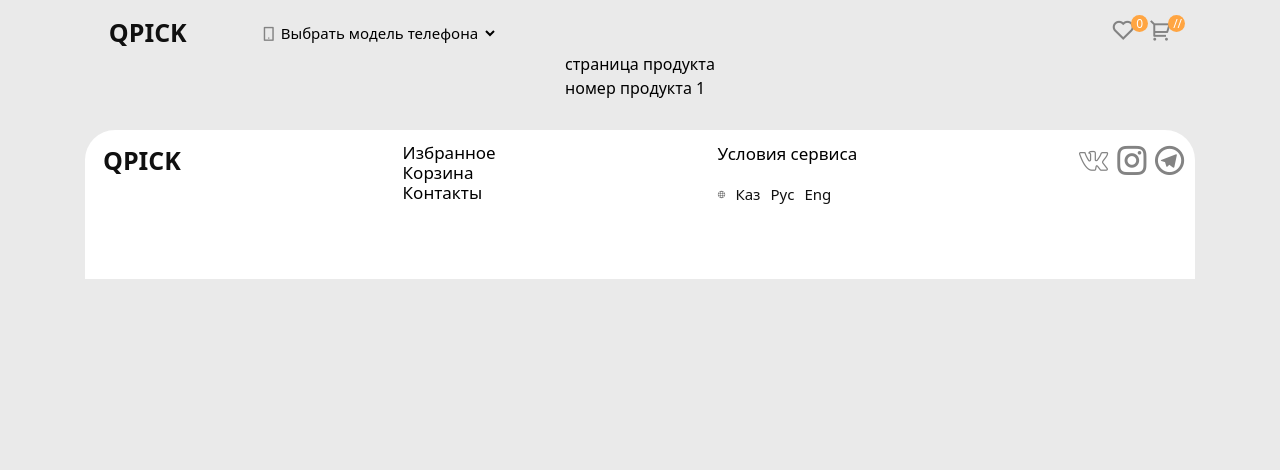
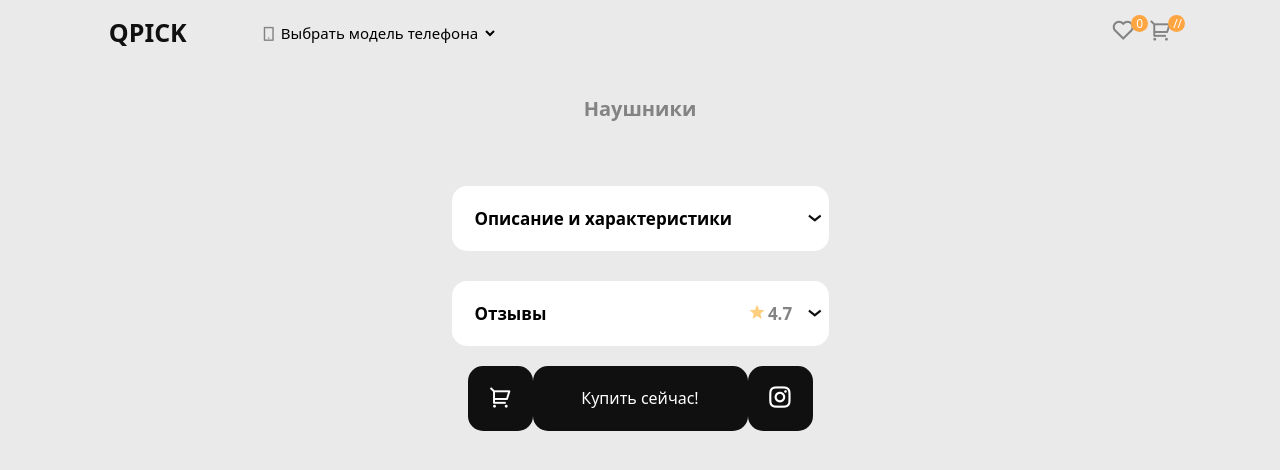
Before and after one commit to ProstoChelll/online-store, a Vue app: page /catalog/1 in a window 1280 px wide. Shown: the top 470 px of the page. Built offline with nearby package versions, Linux system fonts and the light colour scheme.

Commit message:
add product pages (beta)

```diff
--- a/src/components/CardProduct/CardProduct.vue
+++ b/src/components/CardProduct/CardProduct.vue
@@ -1,5 +1,6 @@
 <script setup lang="ts">
 interface Props {
+    item:any
     img: string,
     isFavorive: boolean,
     id: string,
@@ -25,11 +26,13 @@ const emit = defineEmits(["click"])
     'icon-heart':true,
   }
    ]" />
+   <router-link :to="`/catalog/:${item.id}`">
     <img class="ProductImage" :src="props.img" />
+  </router-link>
     <div class="ProductCardPositionTxt">
       <div>
         <p class="ProductCardText mt-[10px]">{{ props.name }}</p>
-        <p class="ProductCardText text-[#838383]"> <span class="icon-star text-[#FFCE7F] "></span>{{ props.rating }}</p>
+        <p v-if="props.rating !== 0" class="ProductCardText text-[#838383]"> <span class="icon-star text-[#FFCE7F] "></span>{{ props.rating }}</p>
       </div>
       <div>
         <p class="ProductCardText text-[#FFCE7F]">{{ props.cost }} &#8376</p>
@@ -40,7 +43,7 @@ const emit = defineEmits(["click"])
 </template>
 <style module scoped>
 .card{
-  @apply w-[70px] h-[100px] bg-white rounded-[15px] flex flex-col items-center justify-end md:w-[350px] md:h-[400px] lg:w-[235px] lg:h-[300px] relative hover:scale-[1.1] hover:shadow-[0px_0px_20px_0px_rgba(0,0,0,0.5)];
+  @apply w-[70px] h-[100px] bg-white rounded-[15px] flex flex-col items-center justify-end md:w-[350px] md:h-[400px] lg:w-[235px] lg:h-[300px] relative hover:scale-[1.1] hover:shadow-[0px_0px_20px_0px_rgba(0,0,0,0.5)] hover:cursor-pointer;
 
 }
 .heart_icon{
--- a/src/components/index.ts
+++ b/src/components/index.ts
@@ -6,3 +6,5 @@ export { default as ChoosePhone } from "./headerBlock/choosePhone.vue";
 export { default as FavoritesAndBag } from "./headerBlock/favoritesAndBag.vue";
 export { default as emptyBag } from "./emptyBagBlock/emptyBag.vue";
 export { default as saveNotice } from "./saveNotice/saveNotice.vue";
+export { default as productDescription } from "./productPage/productDescription.vue";
+export { default as productReviews } from "./productPage/productReviews.vue";
--- /dev/null
+++ b/src/components/productPage/productDescription.vue
@@ -0,0 +1,10 @@
+<script setup lang="ts"></script>
+
+<template>
+  <div class="flex items-center justify-between mt-[30px] w-[377px] h-[65px] bg-white rounded-[15px]">
+    <p class="pl-[23px] text-[17px] leading-[21px] font-semibold">Описание и характеристики</p>
+    <p class="-rotate-90 pb-[25px] text-[30px] text-[#101010]">&lsaquo;</p>
+  </div>
+</template>
+
+<style scoped></style>
--- /dev/null
+++ b/src/components/productPage/productReviews.vue
@@ -0,0 +1,14 @@
+<script setup lang="ts"></script>
+
+<template>
+  <div class="flex items-center justify-between mt-[30px] w-[377px] h-[65px] bg-white rounded-[15px]">
+    <p class="pl-[23px] text-[17px] leading-[21px] font-semibold">Отзывы</p>
+    <div class="flex items-center">
+      <p class="icon-star pr-[3px] text-[#FFCE7F]"></p>
+      <p class="pr-[27px] font-semibold text-[17px] leading-[21px] text-[#838383]">4.7</p>
+      <p class="-rotate-90 pb-[25px] text-[30px] text-[#101010]">&lsaquo;</p>
+    </div>
+  </div>
+</template>
+
+<style scoped></style>
--- a/src/layouts/index.ts
+++ b/src/layouts/index.ts
@@ -1,3 +1,4 @@
 export { default as Header } from "./page-header.vue";
 export { default as PageTemplate } from "./page-template.vue";
 export { default as Footer } from "./page-footer.vue";
+export { default as MobileFooter } from "./page-modileFooter.vue";
--- /dev/null
+++ b/src/layouts/page-modileFooter.vue
@@ -0,0 +1,19 @@
+<script setup lang="ts"></script>
+
+<template>
+  <slot>
+    <div class="flex justify-between mt-[20px]">
+      <div class="flex items-center justify-center w-[65px] h-[65px] bg-[#101010] rounded-[15px]">
+        <p class="icon-basket text-white text-[22px]"></p>
+      </div>
+      <div class="flex items-center justify-center w-[215px] h-[65px] bg-[#101010] rounded-[15px]">
+        <p class="text-white">Купить сейчас!</p>
+      </div>
+      <div class="flex items-center justify-center w-[65px] h-[65px] bg-[#101010] rounded-[15px]">
+        <p class="icon-Instagram text-white text-[22px]"></p>
+      </div>
+    </div>
+  </slot>
+</template>
+
+<style scoped></style>
--- a/src/pages/FavoritesPage.vue
+++ b/src/pages/FavoritesPage.vue
@@ -31,6 +31,7 @@ function favoriteHandler(id: string, data: any) {
       <CardList v-if="headphonesList.length > 0" title="Наушники">
         <template v-for="item in headphonesList">
           <CardProduct
+            :item="item"
             :img="item.img"
             :name="item.name"
             :rating="item.rating"
@@ -45,6 +46,7 @@ function favoriteHandler(id: string, data: any) {
       <CardList v-if="wirelessHeadphonesList.length > 0" title="Беспроводные наушники ">
         <template v-for="item in wirelessHeadphonesList">
           <CardProduct
+            :item="item"
             :img="item.img"
             :name="item.name"
             :rating="item.rating"
--- a/src/pages/MainPage.vue
+++ b/src/pages/MainPage.vue
@@ -51,7 +51,9 @@ console.log(saveToogle);
       </CardList>
       <CardList title="Наушники">
         <template v-for="item in headphonesList">
+          <router-link :to="`/catalog/:${item.id}`">
             <CardProduct
+              :item="item"
               :img="item.img"
               :name="item.name"
               :rating="item.rating"
@@ -61,11 +63,14 @@ console.log(saveToogle);
               :isFavorive="item.isFavorive"
               @click="favoriteHandler(item.id, headphonesList), tooggleSave()"
             />
+          </router-link>
         </template>
       </CardList>
+
       <CardList title="Беспроводные наушники ">
         <template v-for="item in wirelessHeadphonesList">
           <CardProduct
+            :item="item"
             :img="item.img"
             :name="item.name"
             :rating="item.rating"
--- a/src/pages/ProductPage.vue
+++ b/src/pages/ProductPage.vue
@@ -1,24 +1,57 @@
 <script setup lang="ts">
-import { PageTemplate } from "../layouts";
+import { PageTemplate, MobileFooter } from "../layouts";
+import { CardProduct, CardList, productDescription, productReviews } from "../components";
+import { useRoute } from "vue-router";
+import { useHeadphones } from "../store/headphonesData";
+// import { useWirelessHeadphones } from "../store/wirelesseHeadphonesData";
+const route = useRoute();
+const headphones = useHeadphones();
+const headphonesList = headphones.headphonesData;
 
-import { onMounted } from "vue";
-import { useRoute } from "vue-router";
-const route = useRoute();
-
-onMounted(() => {
-  console.log("Product mounted!");
-});
+// const wirelessHeadphones = useWirelessHeadphones();
+// const wirelessHeadphonesList = wirelessHeadphones.wirelessHeadphonesList;
 </script>
 <template>
   <PageTemplate>
     <template #header><span></span></template>
-    <template #body
-      ><div>
-        <h1>страница продукта</h1>
-        <p>номер продукта {{ route.params.id }}</p>
-      </div></template
-    >
-    <template #footer></template>
+    <template #body>
+      <CardList title="Наушники">
+        <template v-for="item in headphonesList">
+          <CardProduct
+            v-if="item.id == route.params.id.slice(1)"
+            :item="item"
+            :img="item.img"
+            :name="item.name"
+            :rating="0"
+            :cost="item.cost"
+            :oldCost="item.oldCost"
+            :id="item.id"
+            :isFavorive="item.isFavorive"
+          >
+          </CardProduct>
+        </template>
+      </CardList>
+      <!-- <CardList title="Беспроводные наушники">
+        <template v-for="item in headphonesList">
+          <CardProduct
+            v-if="item.id == route.params.id.slice(1)"
+            :item="item"
+            :img="item.img"
+            :name="item.name"
+            :rating="0"
+            :cost="item.cost"
+            :oldCost="item.oldCost"
+            :id="item.id"
+            :isFavorive="item.isFavorive"
+          >
+          </CardProduct>
+        </template>
+      </CardList> -->
+      <productDescription />
+      <productReviews />
+      <MobileFooter />
+    </template>
+    <template #footer><span></span></template>
   </PageTemplate>
 
   <slot></slot>
```
Lines whose indentation alone changed are shown as unchanged.
